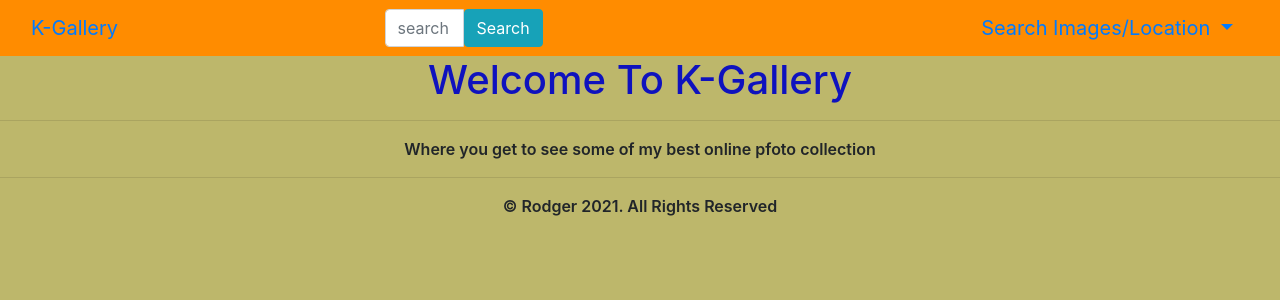
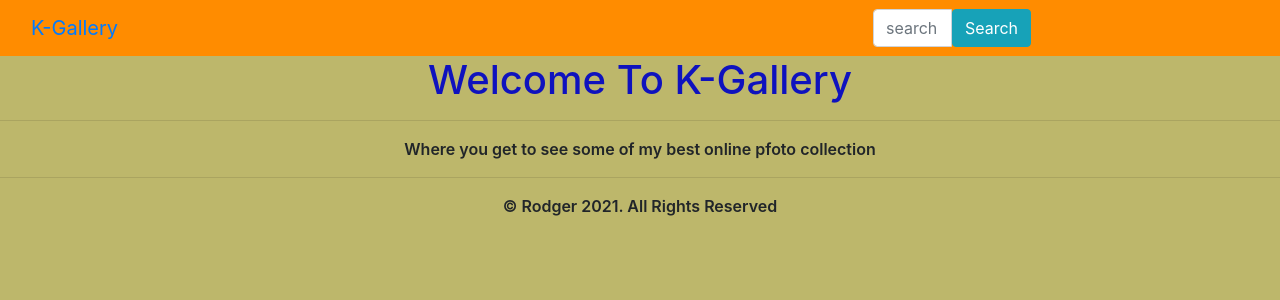
Before and after one commit to Mnubi/K-Gallery, a Django app: page / in a window 1280 px wide. Shown: the top 300 px of the page. Run offline with Django 3.2, Linux system fonts and the light colour scheme; data that the repository does not hold is empty; some libraries are stand-ins or nearby versions.

Commit message:
changed navbar typte

```diff
--- a/gallery/templates/navbar.html
+++ b/gallery/templates/navbar.html
@@ -20,22 +20,7 @@
         </div>
 
         <!-- dropdown for search by location -->
-  <div class=" navbar-right">
-      <ul class="navbar-nav mr-auto" style="list-style: none">
-          <li class="dropdown">
-              <a class="nav-link dropdown-toggle location navbar-brand" href="#" id="navbarDropdown" role="button"
-                  data-toggle="dropdown" aria-haspopup="true" aria-expanded="false" style="text-decoration: none;">
-                  Search Images/Location
-              </a>
-              <div class="dropdown-menu dropdown-default" aria-labelledby="navbarDropdown">
-                  {% for location in location %}
-                  <p style="margin-left:2%"><a class="dropdown-item"
-                          href="/location/{{location}}">{{location.location}}</a></p>
-                  {%endfor%}
-              </div>
-          </li>
-      </ul>
-  </div>
+
 
     </div>
 </nav>
```
Lines whose indentation alone changed are shown as unchanged.
